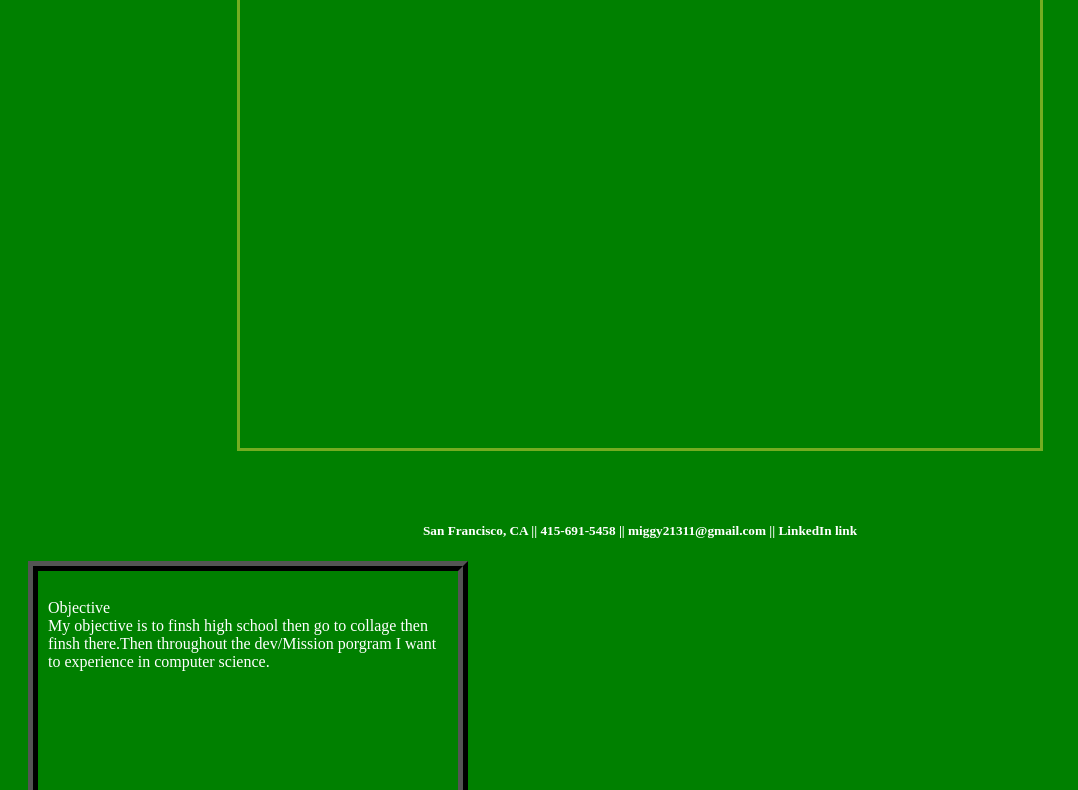
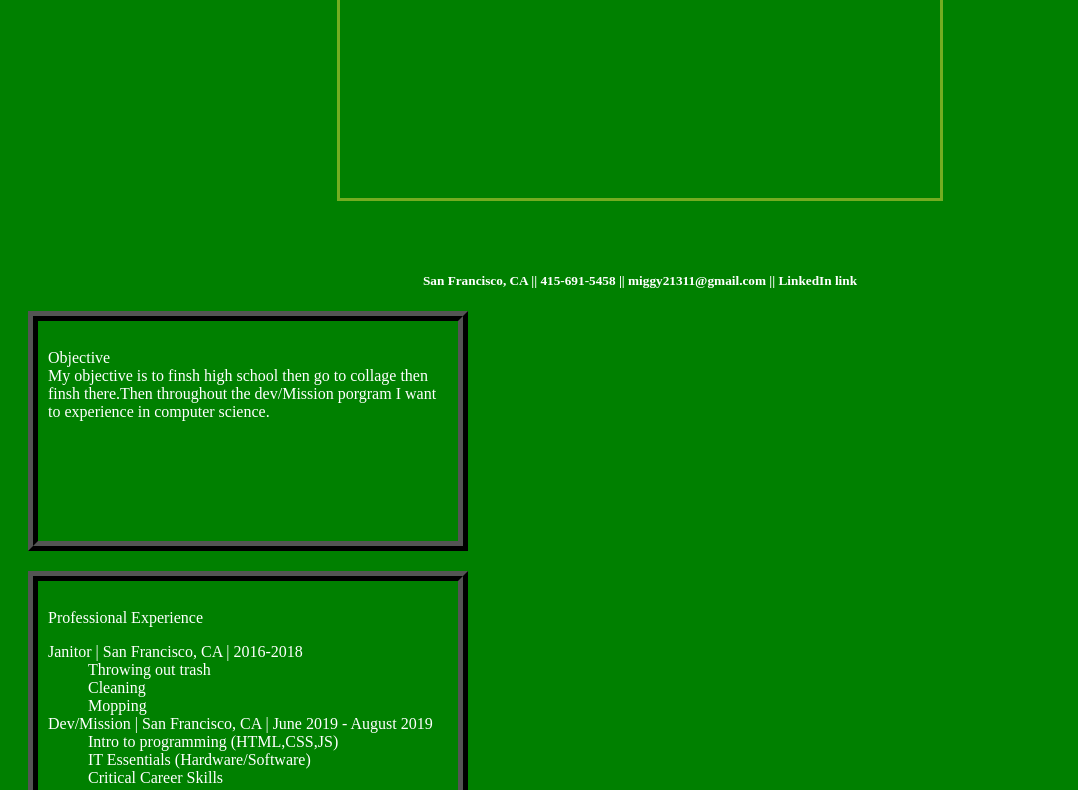
Before and after one commit to MIAYALA1/MyResume, a plain HTML site: page index.html in a window 1280 px wide. Shown: the part 63-853 px from the top of the page, without its empty margins (0-1078 px from the left). Drawn offline with Linux system fonts and the light colour scheme.

Commit message:
Update main.css
Updated width and height again

```diff
--- a/main.css
+++ b/main.css
@@ -8,8 +8,8 @@ h1
 {
   text-align: Center;
   border: 3px solid #73AD21;
-  width: 800px;
-  height: 500px;
+  width: 600px;
+  height: 250px;
   margin: auto;
 }
 
```
